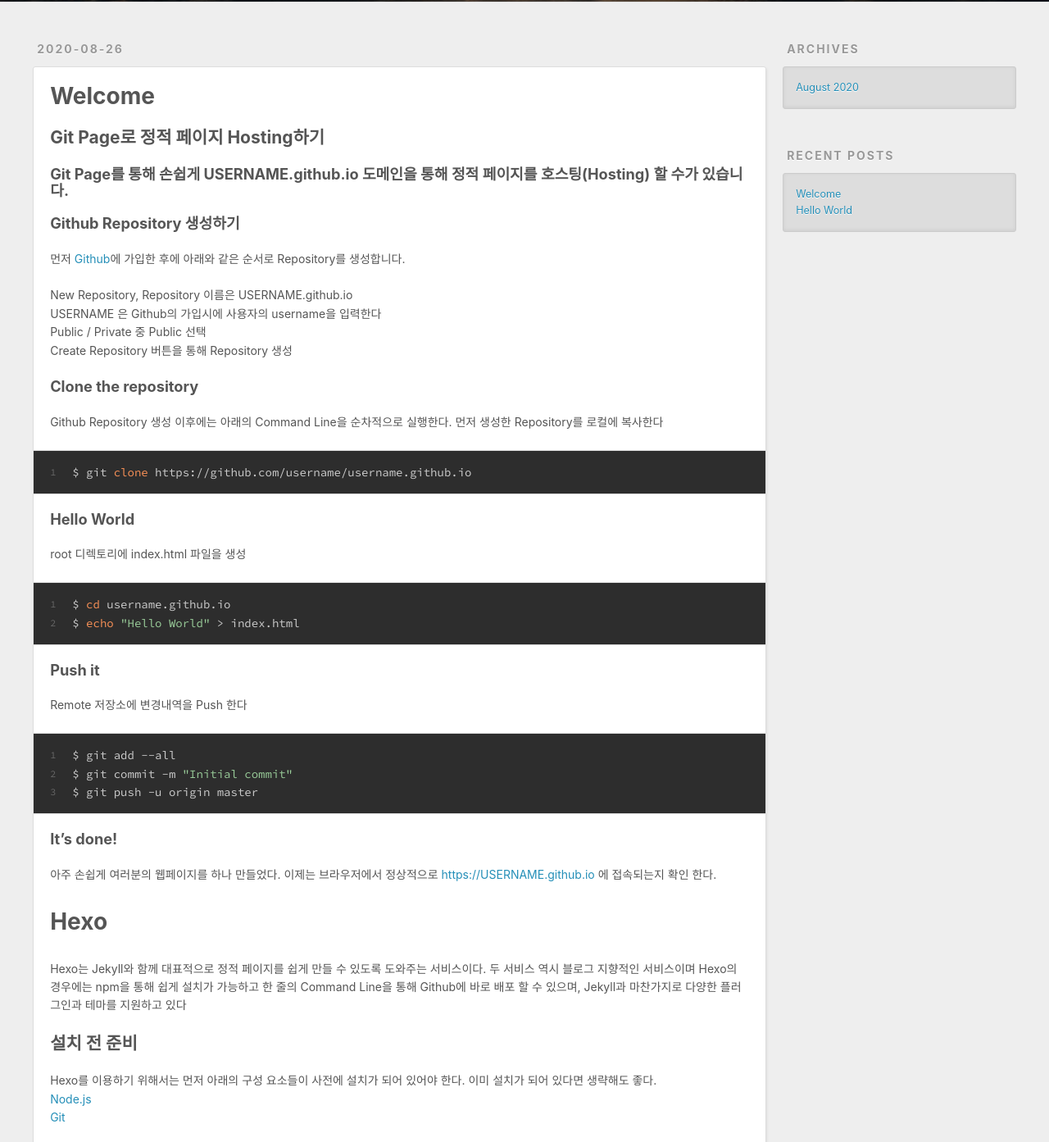
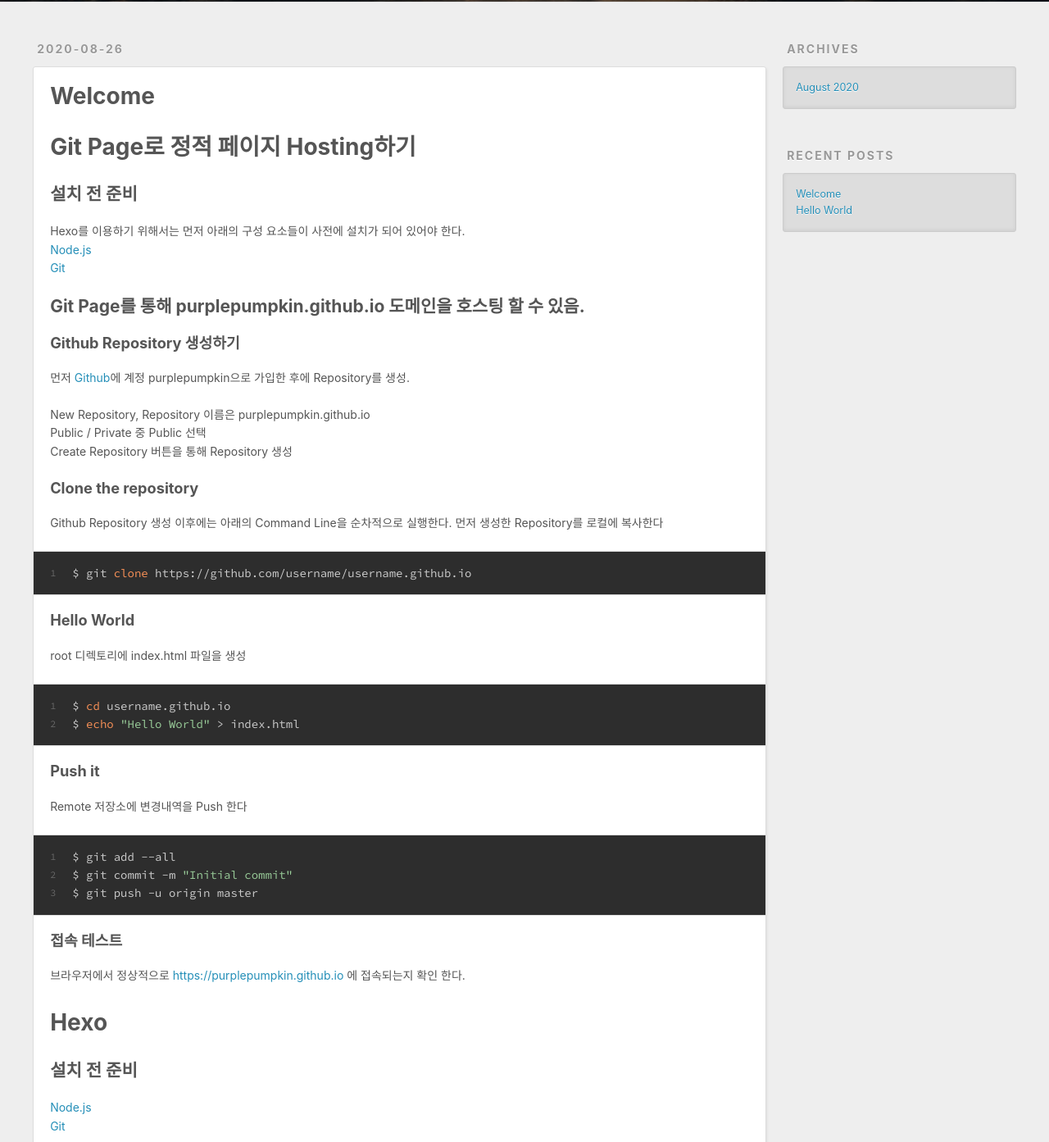
Before and after one commit to purplepumpkin/purplepumpkin.github.io, a plain HTML site: page 2020/08/26/welcome/index.html in a window 1280 px wide. Shown: the part 298-1691 px from the top of the page at 82% size. Drawn offline with nearby package versions, Linux system fonts and the light colour scheme.

Commit message:
Site updated: 2020-08-26 11:02:16

```diff
--- a/2020/08/26/welcome/index.html
+++ b/2020/08/26/welcome/index.html
@@ -7,15 +7,15 @@
 
   <title>Welcome | Hexo</title>
   <meta name="viewport" content="width=device-width, initial-scale=1, maximum-scale=1">
-  <meta name="description" content="Git Page로 정적 페이지 Hosting하기Git Page를 통해 손쉽게 USERNAME.github.io 도메인을 통해 정적 페이지를 호스팅(Hosting) 할 수가 있습니다.Github Repository 생성하기먼저 Github에 가입한 후에 아래와 같은 순서로 Repository를 생성합니다. New Repository, Repository 이름">
+  <meta name="description" content="Git Page로 정적 페이지 Hosting하기설치 전 준비Hexo를 이용하기 위해서는 먼저 아래의 구성 요소들이 사전에 설치가 되어 있어야 한다.Node.jsGit Git Page를 통해 purplepumpkin.github.io 도메인을 호스팅 할 수 있음.Github Repository 생성하기먼저 Github에 계정 purplepumpkin으로 가입">
 <meta property="og:type" content="article">
 <meta property="og:title" content="Welcome">
 <meta property="og:url" content="https://purplepumpkin.github.io/2020/08/26/welcome/index.html">
 <meta property="og:site_name" content="Hexo">
-<meta property="og:description" content="Git Page로 정적 페이지 Hosting하기Git Page를 통해 손쉽게 USERNAME.github.io 도메인을 통해 정적 페이지를 호스팅(Hosting) 할 수가 있습니다.Github Repository 생성하기먼저 Github에 가입한 후에 아래와 같은 순서로 Repository를 생성합니다. New Repository, Repository 이름">
+<meta property="og:description" content="Git Page로 정적 페이지 Hosting하기설치 전 준비Hexo를 이용하기 위해서는 먼저 아래의 구성 요소들이 사전에 설치가 되어 있어야 한다.Node.jsGit Git Page를 통해 purplepumpkin.github.io 도메인을 호스팅 할 수 있음.Github Repository 생성하기먼저 Github에 계정 purplepumpkin으로 가입">
 <meta property="og:locale" content="en_US">
 <meta property="article:published_time" content="2020-08-26T01:09:36.000Z">
-<meta property="article:modified_time" content="2020-08-26T01:50:07.999Z">
+<meta property="article:modified_time" content="2020-08-26T02:02:03.087Z">
 <meta property="article:author" content="PurplePumpkin">
 <meta name="twitter:card" content="summary">
 
@@ -88,8 +88,9 @@
 
     <div class="article-entry" itemprop="articleBody">
 
-        <h2 id="Git-Page로-정적-페이지-Hosting하기"><a href="#Git-Page로-정적-페이지-Hosting하기" class="headerlink" title="Git Page로 정적 페이지 Hosting하기"></a>Git Page로 정적 페이지 Hosting하기</h2><h3 id="Git-Page를-통해-손쉽게-USERNAME-github-io-도메인을-통해-정적-페이지를-호스팅-Hosting-할-수가-있습니다"><a href="#Git-Page를-통해-손쉽게-USERNAME-github-io-도메인을-통해-정적-페이지를-호스팅-Hosting-할-수가-있습니다" class="headerlink" title="Git Page를 통해 손쉽게 USERNAME.github.io 도메인을 통해 정적 페이지를 호스팅(Hosting) 할 수가 있습니다."></a>Git Page를 통해 손쉽게 USERNAME.github.io 도메인을 통해 정적 페이지를 호스팅(Hosting) 할 수가 있습니다.</h3><h3 id="Github-Repository-생성하기"><a href="#Github-Repository-생성하기" class="headerlink" title="Github Repository 생성하기"></a>Github Repository 생성하기</h3><p>먼저 <a target="_blank" rel="noopener" href="https://github.com/">Github</a>에 가입한 후에 아래와 같은 순서로 Repository를 생성합니다.</p>
-<p>New Repository, Repository 이름은 USERNAME.github.io<br>USERNAME 은 Github의 가입시에 사용자의 username을 입력한다<br>Public / Private 중 Public 선택<br>Create Repository 버튼을 통해 Repository 생성</p>
+        <h1 id="Git-Page로-정적-페이지-Hosting하기"><a href="#Git-Page로-정적-페이지-Hosting하기" class="headerlink" title="Git Page로 정적 페이지 Hosting하기"></a>Git Page로 정적 페이지 Hosting하기</h1><h2 id="설치-전-준비"><a href="#설치-전-준비" class="headerlink" title="설치 전 준비"></a>설치 전 준비</h2><p>Hexo를 이용하기 위해서는 먼저 아래의 구성 요소들이 사전에 설치가 되어 있어야 한다.<br><a target="_blank" rel="noopener" href="https://nodejs.org/en/download/">Node.js</a><br><a target="_blank" rel="noopener" href="https://git-scm.com/download/win">Git</a></p>
+<h2 id="Git-Page를-통해-purplepumpkin-github-io-도메인을-호스팅-할-수-있음"><a href="#Git-Page를-통해-purplepumpkin-github-io-도메인을-호스팅-할-수-있음" class="headerlink" title="Git Page를 통해 purplepumpkin.github.io 도메인을 호스팅 할 수 있음."></a>Git Page를 통해 purplepumpkin.github.io 도메인을 호스팅 할 수 있음.</h2><h3 id="Github-Repository-생성하기"><a href="#Github-Repository-생성하기" class="headerlink" title="Github Repository 생성하기"></a>Github Repository 생성하기</h3><p>먼저 <a target="_blank" rel="noopener" href="https://github.com/">Github</a>에 계정 purplepumpkin으로 가입한 후에 Repository를 생성.</p>
+<p>New Repository, Repository 이름은 purplepumpkin.github.io<br>Public / Private 중 Public 선택<br>Create Repository 버튼을 통해 Repository 생성</p>
 <h3 id="Clone-the-repository"><a href="#Clone-the-repository" class="headerlink" title="Clone the repository"></a>Clone the repository</h3><p>Github Repository 생성 이후에는 아래의 Command Line을 순차적으로 실행한다. 먼저 생성한 Repository를 로컬에 복사한다</p>
 <figure class="highlight bash"><table><tr><td class="gutter"><pre><span class="line">1</span><br></pre></td><td class="code"><pre><span class="line">$ git <span class="built_in">clone</span> https://github.com/username/username.github.io</span><br></pre></td></tr></table></figure>
 
@@ -99,19 +100,18 @@
 <h3 id="Push-it"><a href="#Push-it" class="headerlink" title="Push it"></a>Push it</h3><p>Remote 저장소에 변경내역을 Push 한다</p>
 <figure class="highlight bash"><table><tr><td class="gutter"><pre><span class="line">1</span><br><span class="line">2</span><br><span class="line">3</span><br></pre></td><td class="code"><pre><span class="line">$ git add --all</span><br><span class="line">$ git commit -m <span class="string">&quot;Initial commit&quot;</span></span><br><span class="line">$ git push -u origin master</span><br></pre></td></tr></table></figure>
 
-<h3 id="It’s-done"><a href="#It’s-done" class="headerlink" title="It’s done!"></a>It’s done!</h3><p>아주 손쉽게 여러분의 웹페이지를 하나 만들었다. 이제는 브라우저에서 정상적으로 <a target="_blank" rel="noopener" href="https://username.github.io/">https://USERNAME.github.io</a> 에 접속되는지 확인 한다.</p>
-<h1 id="Hexo"><a href="#Hexo" class="headerlink" title="Hexo"></a>Hexo</h1><p>Hexo는 Jekyll와 함께 대표적으로 정적 페이지를 쉽게 만들 수 있도록 도와주는 서비스이다. 두 서비스 역시 블로그 지향적인 서비스이며 Hexo의 경우에는 npm을 통해 쉽게 설치가 가능하고 한 줄의 Command Line을 통해 Github에 바로 배포 할 수 있으며, Jekyll과 마찬가지로 다양한 플러그인과 테마를 지원하고 있다</p>
-<h2 id="설치-전-준비"><a href="#설치-전-준비" class="headerlink" title="설치 전 준비"></a>설치 전 준비</h2><p>Hexo를 이용하기 위해서는 먼저 아래의 구성 요소들이 사전에 설치가 되어 있어야 한다. 이미 설치가 되어 있다면 생략해도 좋다.<br><a target="_blank" rel="noopener" href="https://nodejs.org/en/download/">Node.js</a><br><a target="_blank" rel="noopener" href="https://git-scm.com/download/win">Git</a></p>
+<h3 id="접속-테스트"><a href="#접속-테스트" class="headerlink" title="접속 테스트"></a>접속 테스트</h3><p>브라우저에서 정상적으로 <a href="https://purplepumpkin.github.io/">https://purplepumpkin.github.io</a> 에 접속되는지 확인 한다.</p>
+<h1 id="Hexo"><a href="#Hexo" class="headerlink" title="Hexo"></a>Hexo</h1><h2 id="설치-전-준비-1"><a href="#설치-전-준비-1" class="headerlink" title="설치 전 준비"></a>설치 전 준비</h2><p><a target="_blank" rel="noopener" href="https://nodejs.org/en/download/">Node.js</a><br><a target="_blank" rel="noopener" href="https://git-scm.com/download/win">Git</a></p>
 <h2 id="Hexo-CLI-설치-및-블로그-생성"><a href="#Hexo-CLI-설치-및-블로그-생성" class="headerlink" title="Hexo CLI 설치 및 블로그 생성"></a>Hexo CLI 설치 및 블로그 생성</h2><figure class="highlight bash"><table><tr><td class="gutter"><pre><span class="line">1</span><br><span class="line">2</span><br><span class="line">3</span><br><span class="line">4</span><br></pre></td><td class="code"><pre><span class="line">$ npm install hexo-cli -g</span><br><span class="line">$ hexo init blog</span><br><span class="line">$ <span class="built_in">cd</span> blog</span><br><span class="line">$ npm install</span><br></pre></td></tr></table></figure>
 
-<h2 id="설정파일-업데이트"><a href="#설정파일-업데이트" class="headerlink" title="설정파일 업데이트"></a>설정파일 업데이트</h2><p>Command Line을 통해 Hexo를 설치하고 블로그 생성이 완료가 되면 root 디렉토리에 _config.yml 이라는 설정파일이 생성이 되는데 이 곳에 블로그에 대한 대부분의 설정을 할 수 있다. 이 중 중요한 설정 요소들을 소개하도록 하겠다. 나머지 설정 값에 대한 자세한 정보는 Hexo의 Document를 통해 확인이 가능하다.</p>
+<h2 id="설정파일-업데이트"><a href="#설정파일-업데이트" class="headerlink" title="설정파일 업데이트"></a>설정파일 업데이트</h2><p>Hexo를 설치하고 블로그 생성이 완료가 되면 root 디렉토리에 _config.yml 이라는 설정파일이 생성이 되는데 이 곳에 블로그에 대한 설정을 한다.</p>
 <h3 id="Site-정보"><a href="#Site-정보" class="headerlink" title="Site 정보"></a>Site 정보</h3><p>블로그의 이름과 간략한 소개등을 수정 할 수 있다<br>title: Welcome<br>subtitle: Welcome to Hexo!!!<br>description:<br>author: Purplepumpkin</p>
 <h3 id="URL-정보"><a href="#URL-정보" class="headerlink" title="URL 정보"></a>URL 정보</h3><p>블로그 URL정보를 설정 할 수 있다<br>url: <a href="https://purplepumpkin.github.io/">https://purplepumpkin.github.io</a><br>root: /<br>permalink: :year/:month/:day/:title/<br>permalink_defaults:<br>만약 본인의 Custom Domain을 적용하고 싶다면 url값은 이후에 Custom Domain 설정시 CNAME 파일을 생성 할 때도 참조한다.</p>
 <h3 id="Github-정보"><a href="#Github-정보" class="headerlink" title="Github 정보"></a>Github 정보</h3><p>자신의 Git Page의 Repository 정보를 입력하면 이후에 손쉽게 배포가 가능하다.</p>
 <h3 id="Deployment"><a href="#Deployment" class="headerlink" title="Deployment"></a>Deployment</h3><p>deploy:<br>  type: git<br>  repo: <a target="_blank" rel="noopener" href="https://stunstunstun@github.com/purplepumpkin/purplepumpkin.github.io">https://stunstunstun@github.com/purplepumpkin/purplepumpkin.github.io</a></p>
-<p>로컬에서 테스트<br>기본적인 설정이 완료가 되면 아래의 Command Line을 통해 로컬에서 서버를 구동 할 수 있다.</p>
+<p>로컬에서 테스트<br>로컬에서 서버를 구동</p>
 <figure class="highlight bash"><table><tr><td class="gutter"><pre><span class="line">1</span><br></pre></td><td class="code"><pre><span class="line">$ hexo server</span><br></pre></td></tr></table></figure>
-<p>서버가 구동이 되면 아래의 주소를 통해 브라우저에서 블로그에 접속 할 수 있다.<br><a target="_blank" rel="noopener" href="http://localhost:4000/">http://localhost:4000</a></p>
+<p>브라우저에서 블로그에 접속<br><a target="_blank" rel="noopener" href="http://localhost:4000/">http://localhost:4000</a></p>
 
 
     </div>
```
Also changed, not shown: index.html (+8 -8 lines).
